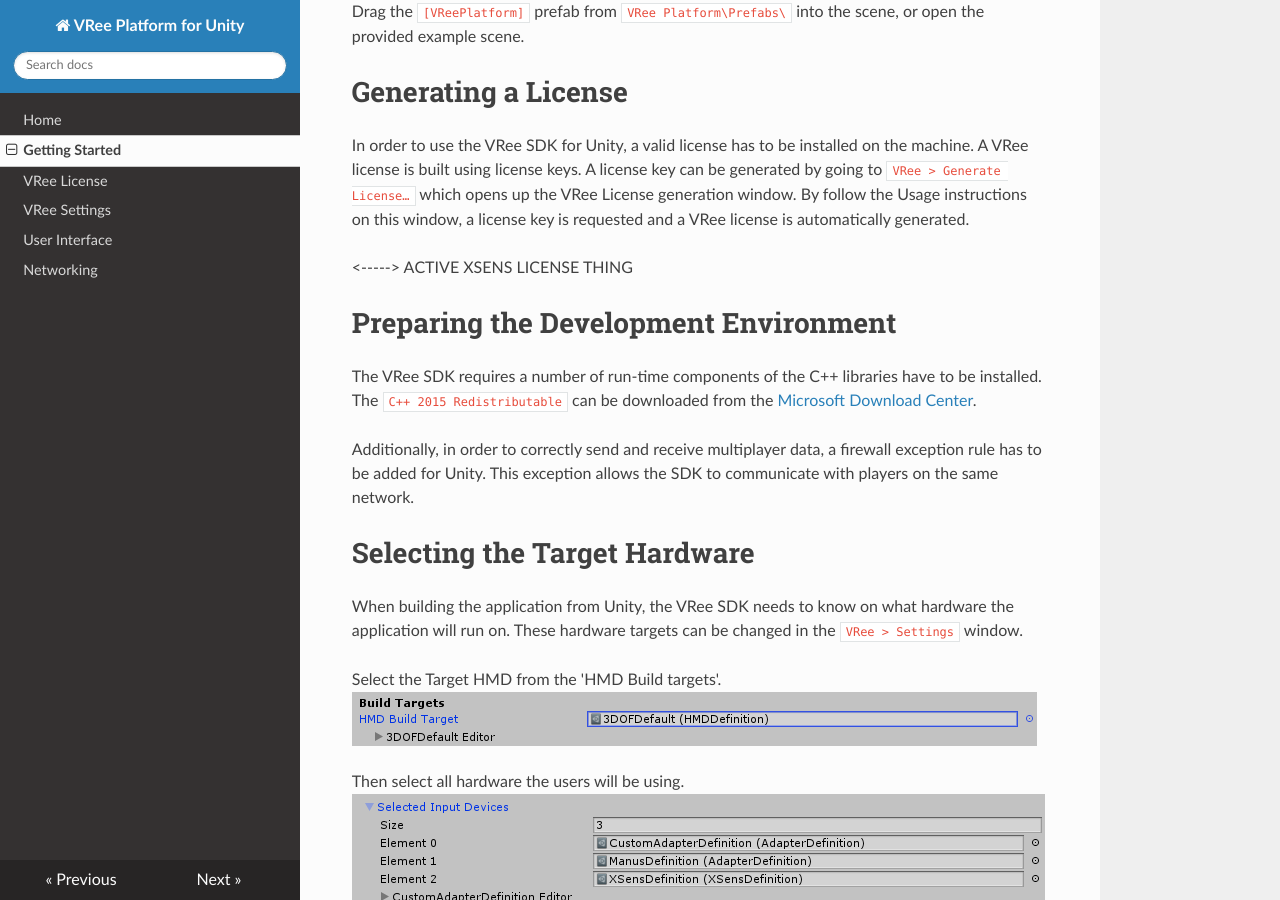
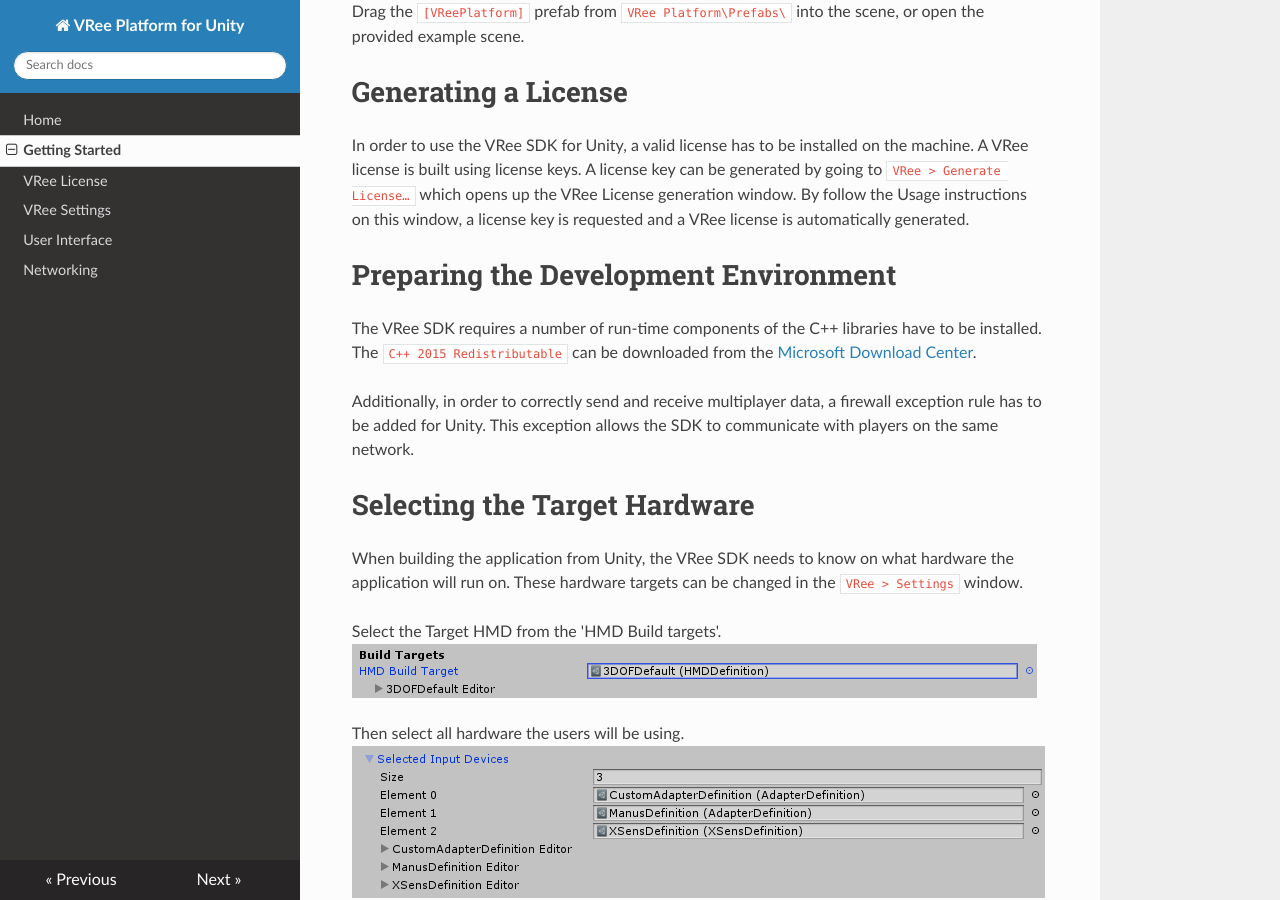
Before and after one commit to vree-sdk/documentation, an MkDocs documentation site: the page built from docs/getting-started.md, in a window 1280 px wide and 900 px high, scrolled down 428 px. Built offline with MkDocs 1.6.1, drawn with Linux system fonts in a browser that asks for light colours; nearby versions of some CDN libraries.

Commit message:
Removed todo

```diff
--- a/docs/getting-started.md
+++ b/docs/getting-started.md
@@ -13,8 +13,6 @@
 # Generating a License
 
 In order to use the VRee SDK for Unity, a valid license has to be installed on the machine. A VRee license is built using license keys. A license key can be generated by going to `VRee > Generate License…` which opens up the VRee License generation window. By follow the Usage instructions on this window, a license key is requested and a VRee license is automatically generated.
-
-<----->  ACTIVE XSENS LICENSE THING
 
 # Preparing the Development Environment
 
```
